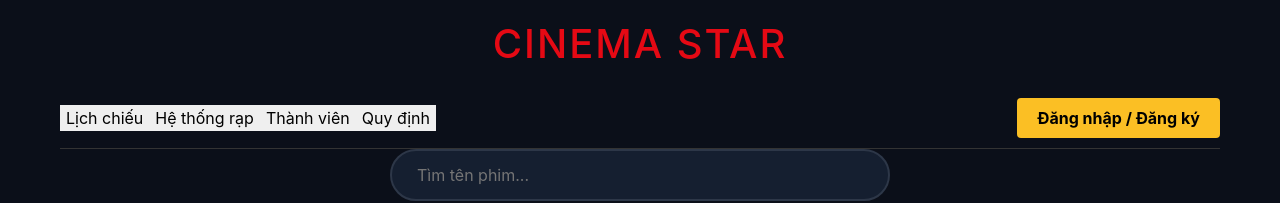
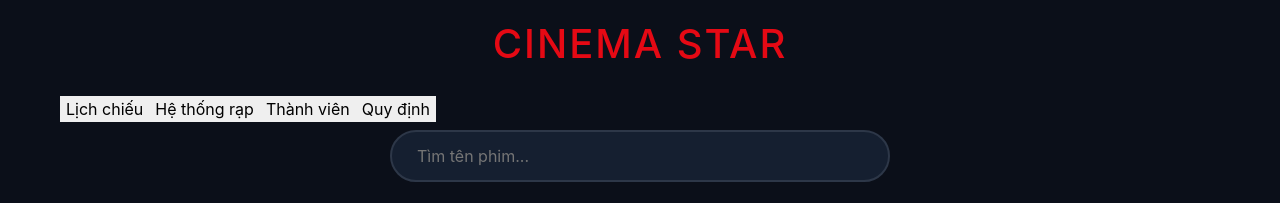
Before and after one commit to ddaji272/CinemaStar, a React (Vite) app: page / in a window 1280 px wide. Shown: the top 203 px of the page. Built offline with nearby package versions, Linux system fonts and the light colour scheme.

Commit message:
Refactor Navbar for tab change handling
Updated Navbar component to use onTabChange instead of setActiveTab for tab navigation. Removed login button and adjusted user greeting display.

```diff
--- a/src/components/Navbar.jsx
+++ b/src/components/Navbar.jsx
@@ -1,70 +1,67 @@
 // src/components/Navbar.jsx
 import React from 'react';
 
-const Navbar = ({ activeTab, setActiveTab, user, onOpenAuth, onLogout, onGoToAdmin }) => {
+// Lưu ý: props nhận vào là onTabChange chứ không phải setActiveTab nữa
+const Navbar = ({ activeTab, onTabChange, user, onLogout, onGoToAdmin }) => {
   return (
-    <nav className="navbar" style={{ display: 'flex', justifyContent: 'space-between', alignItems: 'center', padding: '10px 0', borderBottom: '1px solid #333' }}>
+    <nav className="navbar">
 
-      {/* MENU BÊN TRÁI: Các tab điều hướng */}
+      {/* MENU CHÍNH */}
       <div className="nav-links">
         <button
           className={activeTab === 'movies' ? 'active' : ''}
-          onClick={() => setActiveTab('movies')}
+          onClick={() => onTabChange('movies')}
         >
           Lịch chiếu
         </button>
         <button
           className={activeTab === 'theaters' ? 'active' : ''}
-          onClick={() => setActiveTab('theaters')}
+          onClick={() => onTabChange('theaters')}
         >
           Hệ thống rạp
         </button>
+
+        {/* Tab Thành viên: Bấm vào đây sẽ kích hoạt logic kiểm tra đăng nhập */}
         <button
           className={activeTab === 'members' ? 'active' : ''}
-          onClick={() => setActiveTab('members')}
+          onClick={() => onTabChange('members')}
         >
           Thành viên
         </button>
+
         <button
           className={activeTab === 'rules' ? 'active' : ''}
-          onClick={() => setActiveTab('rules')}
+          onClick={() => onTabChange('rules')}
         >
           Quy định
         </button>
       </div>
 
-      {/* MENU BÊN PHẢI: Xử lý Đăng nhập / User / Admin */}
+      {/* MENU BÊN PHẢI: CHỈ HIỆN KHI ĐÃ ĐĂNG NHẬP */}
       <div className="auth-action">
-        {user ? (
+        {user && (
           <div style={{ display: 'flex', alignItems: 'center', gap: '15px' }}>
 
-            {/* Nút vào trang Admin (Chỉ hiện khi role là admin) */}
             {user.role === 'admin' && (
               <button
                 onClick={() => onGoToAdmin(true)}
-                style={{ background: '#e50914', color: 'white', border: 'none', padding: '5px 10px', borderRadius: '4px', fontWeight: 'bold', cursor: 'pointer' }}
+                className="btn-admin"
               >
-                ⚙️ TRANG ADMIN
+                ⚙️ Admin
               </button>
             )}
 
-            <span style={{ color: 'white' }}>Xin chào, <b style={{ color: '#fbbf24' }}>{user.username}</b></span>
+            <span style={{ color: '#e5e7eb' }}>Hi, <b style={{ color: '#fbbf24' }}>{user.username}</b></span>
 
             <button
               onClick={onLogout}
-              style={{ background: 'transparent', border: '1px solid #718096', color: '#a0aec0', padding: '5px 10px', borderRadius: '4px', cursor: 'pointer' }}
+              className="btn-logout"
             >
-              Đăng xuất
+              Thoát
             </button>
           </div>
-        ) : (
-          <button
-            onClick={onOpenAuth}
-            style={{ background: '#fbbf24', border: 'none', color: 'black', padding: '8px 20px', borderRadius: '4px', fontWeight: 'bold', cursor: 'pointer' }}
-          >
-            Đăng nhập / Đăng ký
-          </button>
         )}
+        {/* Đã XÓA hoàn toàn phần else (nút đăng nhập màu vàng) */}
       </div>
     </nav>
   );
```
